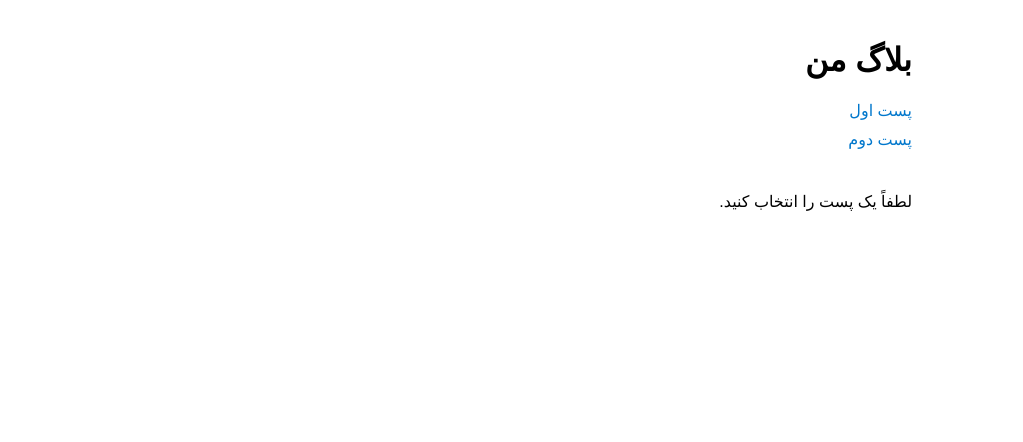
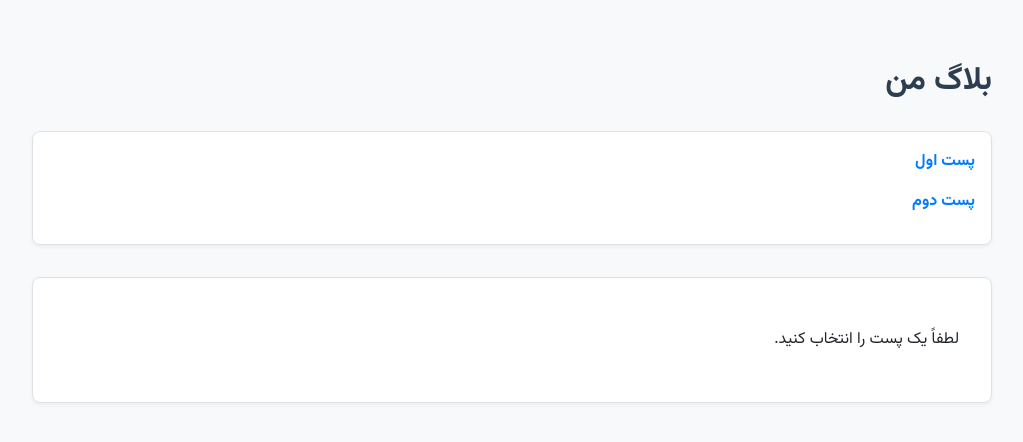
Before and after one commit to samadelmakchi/blogs, a plain HTML site: page index.html in a window 1280 px wide. Shown: the whole page, without its empty margins (128-1151 px from the left). Drawn offline with nearby package versions, Linux system fonts and the light colour scheme.

Commit message:
change css

```diff
--- a/style.css
+++ b/style.css
@@ -1,23 +1,63 @@
+
+@import url('https://fonts.googleapis.com/css2?family=Vazirmatn:wght@400;700&display=swap');
+
 body {
-    font-family: sans-serif;
-    padding: 20px;
-    max-width: 800px;
-    margin: auto;
-    direction: rtl;
+  font-family: 'Vazirmatn', sans-serif;
+  background-color: #f8f9fa;
+  color: #212529;
+  max-width: 960px;
+  margin: 0 auto;
+  padding: 2rem;
+  line-height: 1.75;
+  direction: rtl;
+}
+
+h1, h2, h3 {
+  color: #2c3e50;
+}
+
+a {
+  color: #007bff;
+  text-decoration: none;
+}
+
+a:hover {
+  text-decoration: underline;
+}
+
+#post-list {
+  background-color: #fff;
+  padding: 1rem;
+  border: 1px solid #dee2e6;
+  border-radius: 0.5rem;
+  margin-bottom: 2rem;
+  box-shadow: 0 2px 4px rgba(0,0,0,0.05);
 }
 
 #post-list a {
-    display: block;
-    margin-bottom: 10px;
-    color: #0077cc;
-    text-decoration: none;
-}
-
-#post-list a:hover {
-    text-decoration: underline;
+  display: block;
+  margin-bottom: 0.75rem;
+  font-weight: bold;
 }
 
 #post-content {
-    margin-top: 40px;
-    line-height: 1.6;
+  background-color: #fff;
+  padding: 2rem;
+  border-radius: 0.5rem;
+  border: 1px solid #dee2e6;
+  box-shadow: 0 2px 4px rgba(0,0,0,0.05);
 }
+
+pre {
+  background-color: #f1f3f5;
+  padding: 1rem;
+  overflow-x: auto;
+  border-radius: 0.5rem;
+}
+
+code {
+  background-color: #e9ecef;
+  padding: 0.2rem 0.4rem;
+  border-radius: 0.25rem;
+  font-family: monospace;
+}
```
